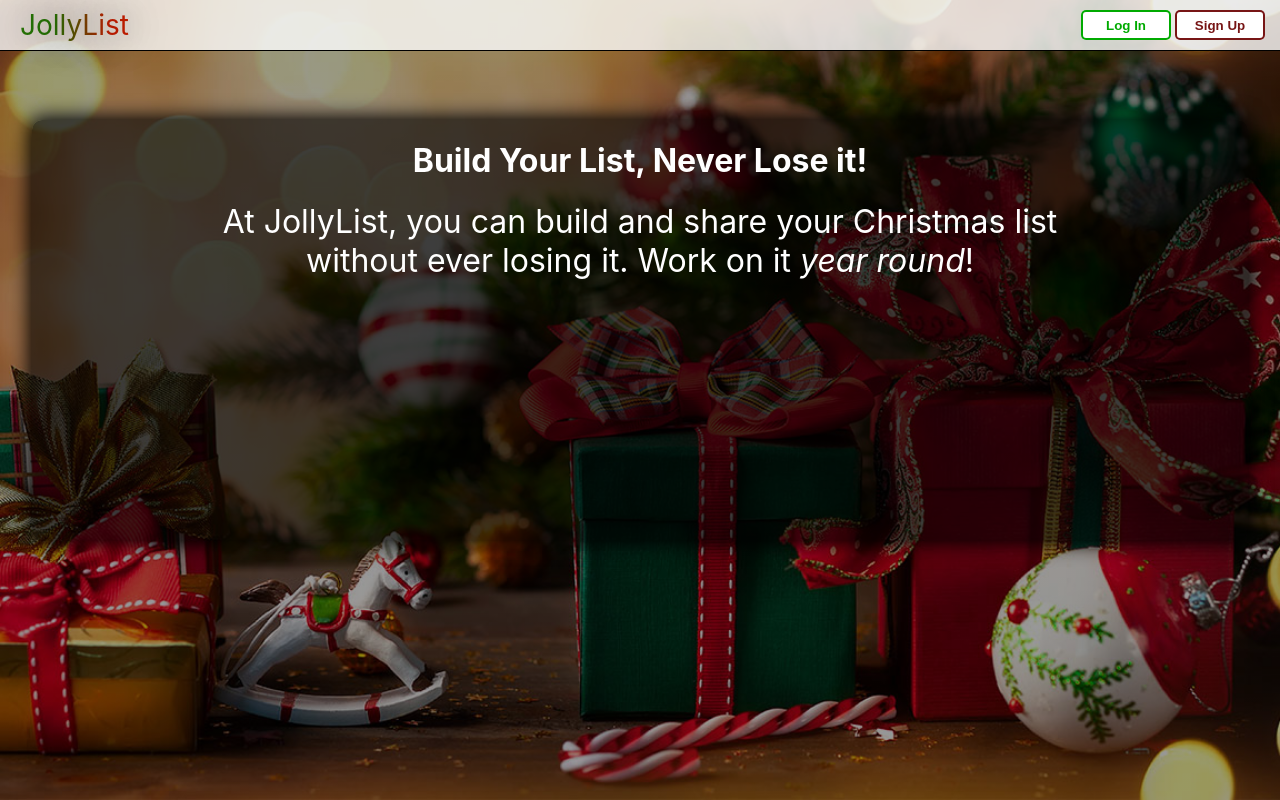
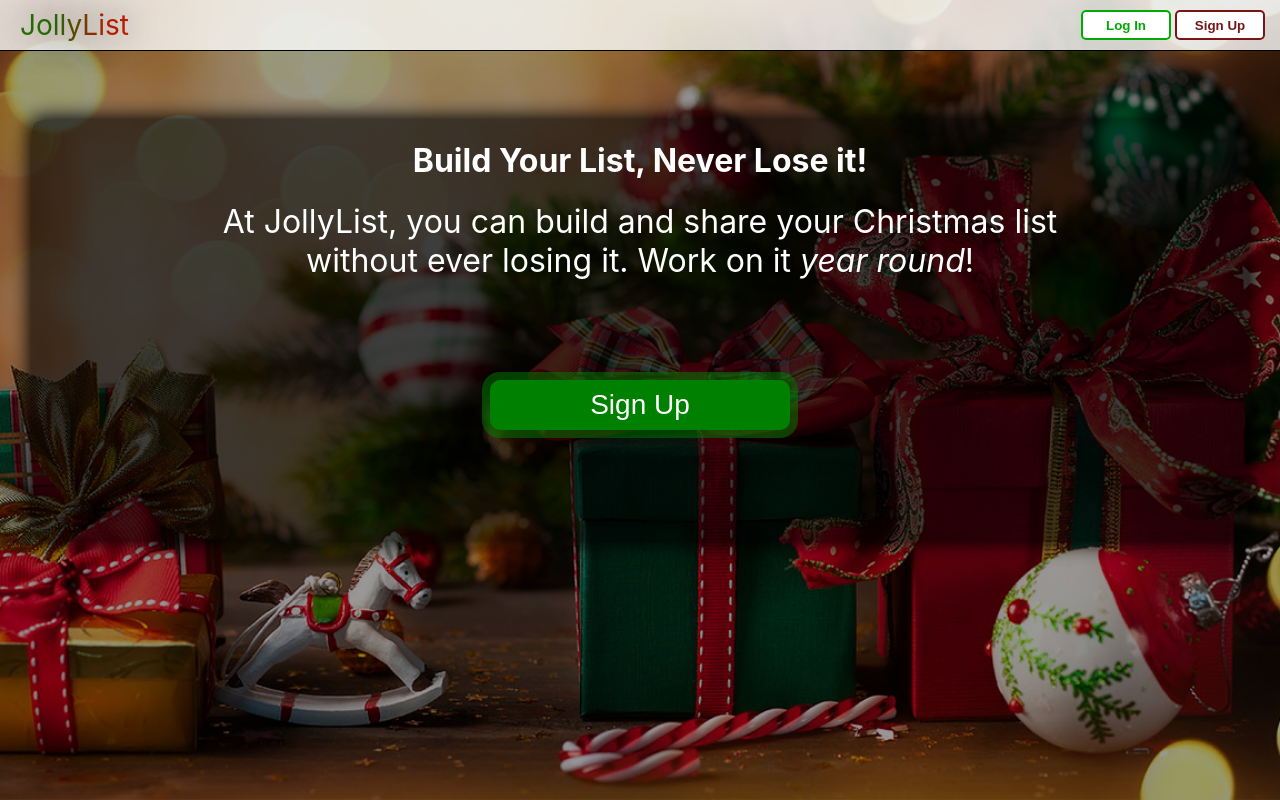
Before and after one commit to MatthewPalmer9/christmaslist, a React (Create React App) app: page / in a window 1280 px wide. Built offline with nearby package versions, Linux system fonts and the light colour scheme; no server answers.

Commit message:
Added an animated Sign Up button to the div.header content.

```diff
--- a/src/containers/Landing.jsx
+++ b/src/containers/Landing.jsx
@@ -12,6 +12,7 @@ export default function Landing() {
                         At JollyList, you can build and share your Christmas
                         list without ever losing it. Work on it <em>year round</em>!
                     </p>
+                    <button>Sign Up</button>
                 </div>
             </div>
         </>
--- a/src/styles/landing.css
+++ b/src/styles/landing.css
@@ -29,3 +29,22 @@
             margin: 0 auto;
             color: white;
         }
+
+        .landing-header-container button {
+            width: 300px;
+            outline: none;
+            margin: 100px auto 0 auto;
+            height: 50px;
+            font-size: 28px;
+            border-radius: 10px;
+            border: none;
+            color: white;
+            background-color: green;
+            box-shadow: 0px 0px 0px 8px rgba(0, 126, 0, 0.5);
+            transition: 5000ms;
+        }
+                .landing-header-container button:hover {
+                    cursor: pointer;
+                    box-shadow: 0px 0px 0px 6px rgba(0, 126, 0, 0.5);
+                    transform: scale(1.2);
+                }
```
Also changed, not shown: 1 other file (tests, documents, lock files or other folders).
